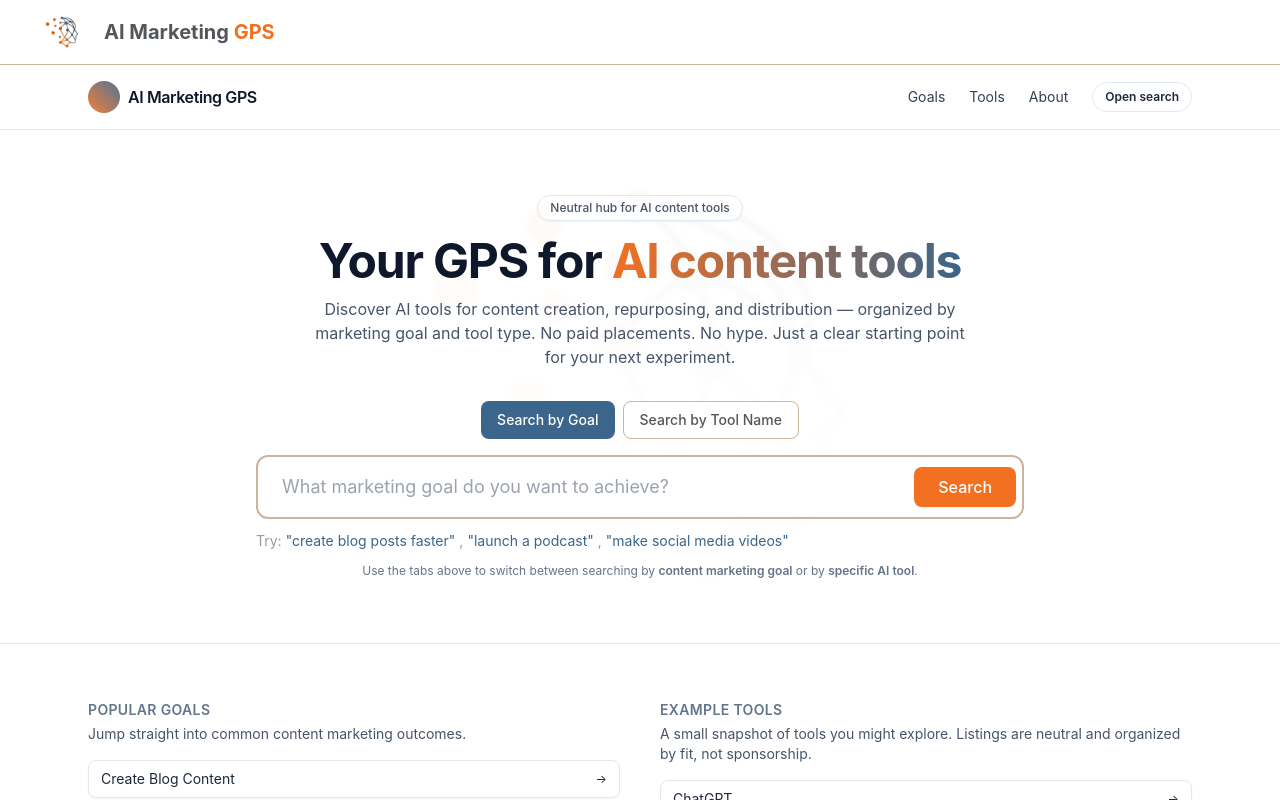
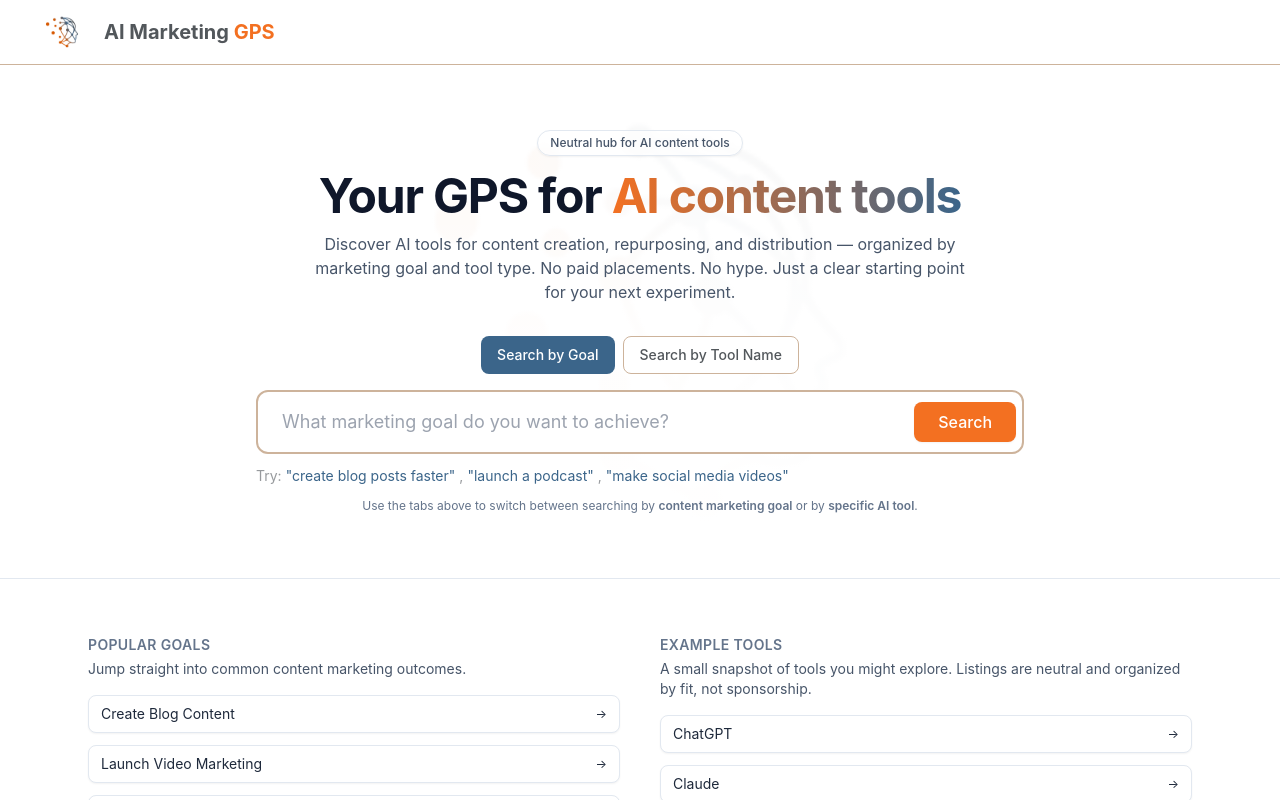
Before and after one commit to lonnierod-ai/ai-marketing-gps, a Next.js app: page / in a window 1280 px wide. Shown: the top 800 px of the page. Built offline with nearby package versions, Linux system fonts and the light colour scheme.

Commit message:
Remove extra header from homepage

```diff
--- a/src/app/page.tsx
+++ b/src/app/page.tsx
@@ -28,34 +28,6 @@ export default function HomePage() {
 
   return (
     <main className="min-h-screen bg-white text-slate-900">
-      {/* Top nav */}
-      <header className="border-b border-slate-200 bg-white">
-        <div className="mx-auto flex max-w-6xl items-center justify-between px-4 py-4 sm:px-6">
-          <Link href="/" className="flex items-center gap-2">
-            <div className="h-8 w-8 rounded-full bg-gradient-to-tr from-[#f37021] to-[#3b658a] opacity-90" />
-            <span className="text-sm font-semibold tracking-tight sm:text-base">
-              AI Marketing GPS
-            </span>
-          </Link>
-          <nav className="hidden items-center gap-6 text-sm text-slate-700 sm:flex">
-            <Link href="/goals" className="hover:text-slate-900">
-              Goals
-            </Link>
-            <Link href="/tools" className="hover:text-slate-900">
-              Tools
-            </Link>
-            <Link href="/about" className="hover:text-slate-900">
-              About
-            </Link>
-            <Link
-              href="/search"
-              className="rounded-full border border-slate-200 px-3 py-1.5 text-xs font-semibold text-slate-800 hover:border-[#f37021] hover:text-[#f37021]"
-            >
-              Open search
-            </Link>
-          </nav>
-        </div>
-      </header>
 
       {/* HERO + SEARCH */}
       <section className="relative overflow-hidden border-b border-slate-200 bg-white">
```
